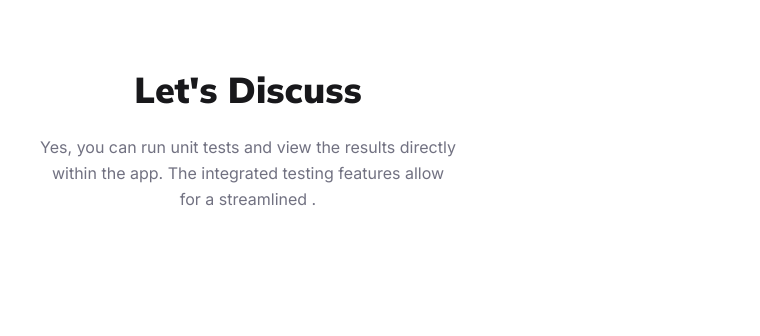
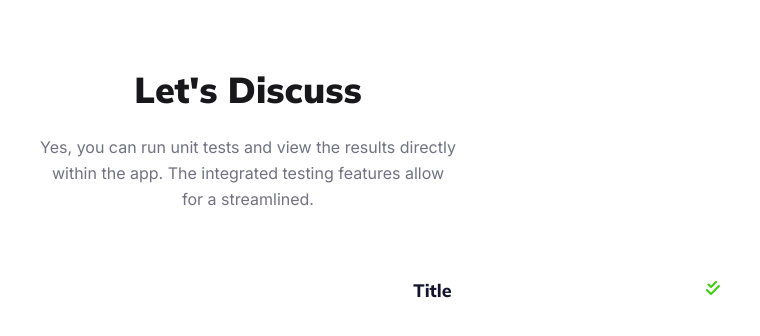
Before and after one commit to Maysha-Khanom-Moon/ph_a6_retro-forum, a plain HTML site: page index.html in a window 1280 px wide. Shown: the part 774-1110 px from the top of the page, 392-1152 px from the left. Before the commit the page ends 1082 px from the top, so only its background shows below. Drawn offline with nearby package versions, Linux system fonts and the light colour scheme.

Commit message:
let's discuss section structure done

```diff
--- a/index.html
+++ b/index.html
@@ -133,9 +133,35 @@
     </header>
 
     <main class="mx-3 md:mx-10 lg:mx-36 mb-12 lg:mb-24">
-        <section class="flex flex-col gap-3 lg:gap-6 text-center lg:mb-10">
-            <h1 class="text-2xl lg:text-4xl font-mulish font-[#12132D] font-black">Let's Discuss</h1>
-            <p class="text-extra-light-gray text-base lg:text-lg mx-2 lg:mx-72">Yes, you can run unit tests and view the results directly within the app. The integrated testing features allow for a streamlined .</p>
+        <!-- let's discuss -->
+        <section>
+            <div class="flex flex-col gap-3 lg:gap-6 text-center lg:mb-10">
+                <h1 class="text-2xl lg:text-4xl font-mulish font-[#12132D] font-black">Let's Discuss</h1>
+                <p class="text-extra-light-gray text-base lg:text-lg mx-2 lg:mx-72">Yes, you can run unit tests and view the results directly within the app. The integrated testing features allow for a streamlined.</p>
+            </div>
+
+            <div class="flex flex-col lg:flex-row justify-between gap-6">
+                <!-- left -->
+                <div id="lets-left-section" class="flex flex-col gap-6 lg:w-2/3">
+                    <div class="p-10">
+
+                    </div>
+                </div>
+
+                <!-- right -->
+                <div id="lets-right-section" class="flex flex-col gap-4 m-6 lg:w-1/3">
+                    <div class="flex justify-between">
+                        <h1 class="latest-text font-bold text-xl">Title</h1>
+                        <div>
+                            <i class="fa-solid fa-check-double text-[#3DCE09]"></i>
+                        </div>
+                    </div>
+
+                    <div>
+
+                    </div>
+                </div>
+            </div>
         </section>
     </main>
 
```
